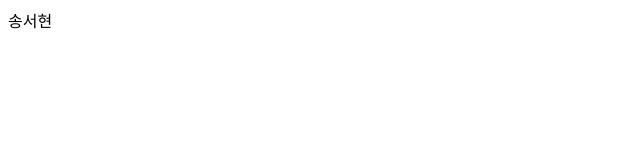
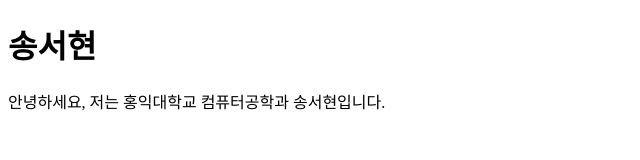
Before and after one commit to seohyeonon/DEV-INTRO, a plain HTML site: page index.html in a window 1280 px wide. Shown: the whole page, without its empty margins (0-640 px from the left). Drawn offline with Linux system fonts and the light colour scheme.

Commit message:
자기소개 추가

```diff
--- a/index.html
+++ b/index.html
@@ -3,9 +3,10 @@
 <head>
     <meta charset="UTF-8">
     <meta name="viewport" content="width=device-width, initial-scale=1.0">
-    <title>Document</title>
+    <title>Hello</title>
 </head>
 <body>
-    송서현
+    <h1>송서현</h1>
+    <p>안녕하세요, 저는 홍익대학교 컴퓨터공학과 송서현입니다.</p>
 </body>
 </html>
```
